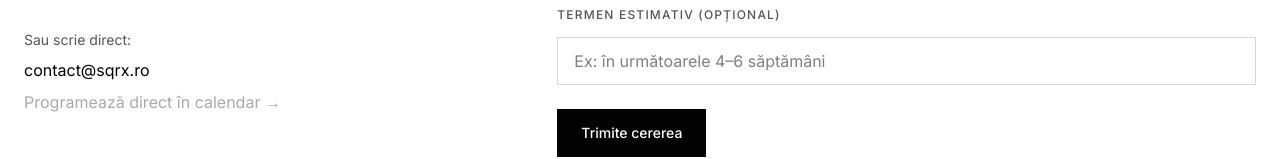
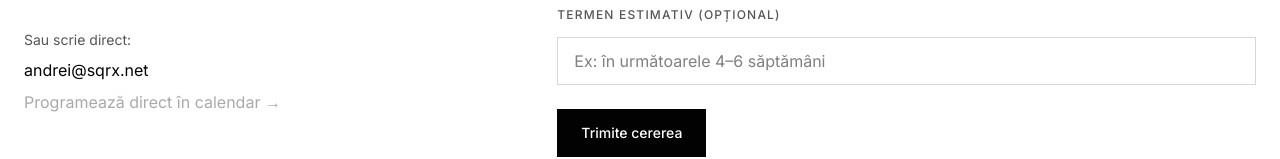
Before and after one commit to andrei-sqrx/sqrx, a Next.js app: page /contact in a window 1280 px wide. Shown: the part 1189-1348 px from the top of the page. Built offline with nearby package versions, Linux system fonts and the light colour scheme.

Commit message:
Update contact info on contact page

```diff
--- a/src/app/contact/ContactClient.tsx
+++ b/src/app/contact/ContactClient.tsx
@@ -85,8 +85,8 @@ export function ContactClient() {
 
             <div className="mt-8 space-y-2 text-sm">
               <p className="text-muted-foreground">Sau scrie direct:</p>
-              <a href="mailto:contact@sqrx.ro" className="block text-base hover:underline">
-                contact@sqrx.ro
+              <a href="mailto:andrei@sqrx.net" className="block text-base hover:underline">
+                andrei@sqrx.net
               </a>
               <a
                 href="#"
```
